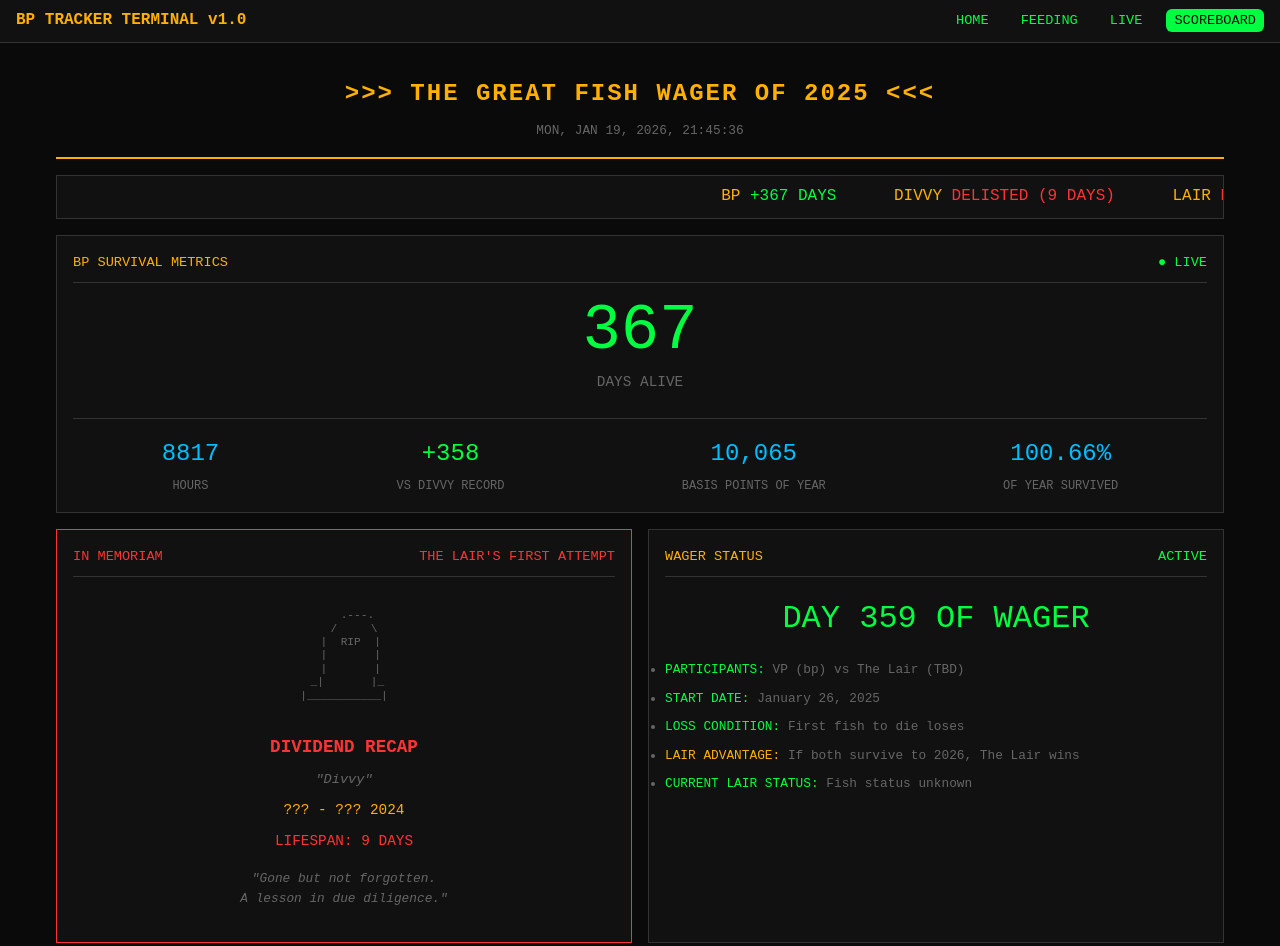
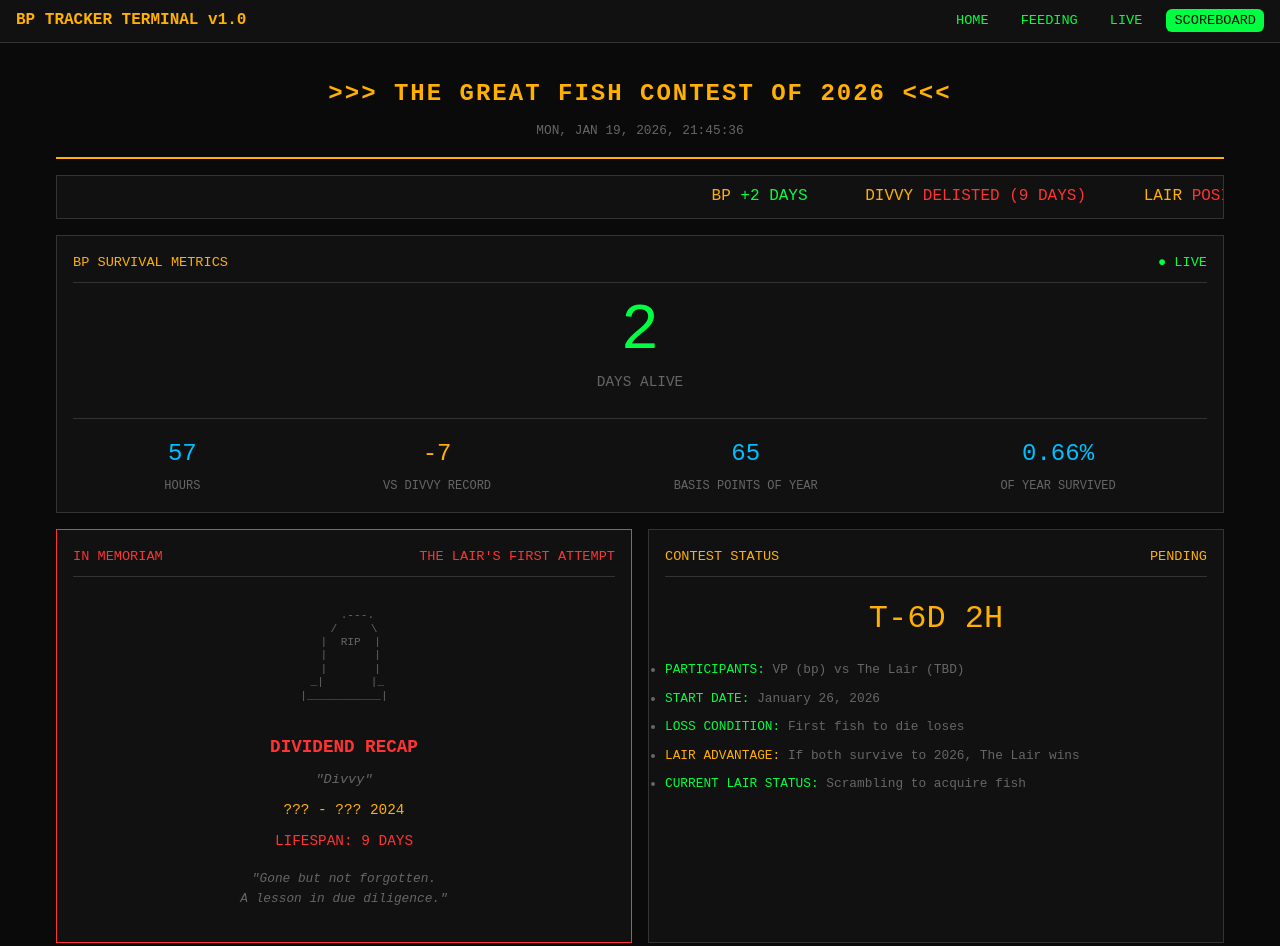
Before and after one commit to zanyobsessive/bp-tracker, a website: page public/scoreboard.html in a window 1280 px wide. Shown: the top 946 px of the page. Drawn offline with Linux system fonts and the light colour scheme.

Commit message:
Fix scoreboard: rename wager to contest, fix dates, remove water testing
- Replace "wager" with "contest" for HR compliance
- Fix year from 2025 to 2026 so days alive calculates correctly
- Remove "Water Testing" coming soon card from home page

Co-Authored-By: Claude Opus 4.5 <noreply@anthropic.com>

```diff
--- a/public/scoreboard.html
+++ b/public/scoreboard.html
@@ -340,7 +340,7 @@
 
   <div class="terminal-container">
     <header class="terminal-header">
-      <h1>>>> THE GREAT FISH WAGER OF 2025 <<<</h1>
+      <h1>>>> THE GREAT FISH CONTEST OF 2026 <<<</h1>
       <div class="timestamp" id="currentTime"></div>
     </header>
 
@@ -410,7 +410,7 @@
       <!-- Bet Status Panel -->
       <div class="terminal-panel bet-panel">
         <div class="panel-header">
-          <span>WAGER STATUS</span>
+          <span>CONTEST STATUS</span>
           <span id="betStatus">PENDING</span>
         </div>
         <div class="countdown" id="countdown">
@@ -418,7 +418,7 @@
         </div>
         <ul class="bet-rules">
           <li><span class="highlight">PARTICIPANTS:</span> VP (bp) vs The Lair (TBD)</li>
-          <li><span class="highlight">START DATE:</span> January 26, 2025</li>
+          <li><span class="highlight">START DATE:</span> January 26, 2026</li>
           <li><span class="highlight">LOSS CONDITION:</span> First fish to die loses</li>
           <li><span class="warning">LAIR ADVANTAGE:</span> If both survive to 2026, The Lair wins</li>
           <li><span class="highlight">CURRENT LAIR STATUS:</span> <span id="lairStatus">Scrambling to acquire fish</span></li>
@@ -445,9 +445,9 @@
 
   <script>
     // Key dates
-    const BP_BIRTHDAY = new Date('2025-01-17T12:00:00');
-    const BET_START = new Date('2025-01-26T00:00:00');
-    const YEAR_END = new Date('2026-01-01T00:00:00');
+    const BP_BIRTHDAY = new Date('2026-01-17T12:00:00');
+    const BET_START = new Date('2026-01-26T00:00:00');
+    const YEAR_END = new Date('2027-01-01T00:00:00');
     const DIVVY_LIFESPAN = 9; // days
 
     // Update current time
@@ -527,7 +527,7 @@
 
         betStatus.textContent = 'ACTIVE';
         betStatus.style.color = '#00ff41';
-        countdown.textContent = `DAY ${daysIntoBet + 1} OF WAGER`;
+        countdown.textContent = `DAY ${daysIntoBet + 1} OF CONTEST`;
         countdown.classList.add('active');
         lairStatus.textContent = 'Fish status unknown';
       }
```
Also changed, not shown: public/index.html (+0 -5 lines).
